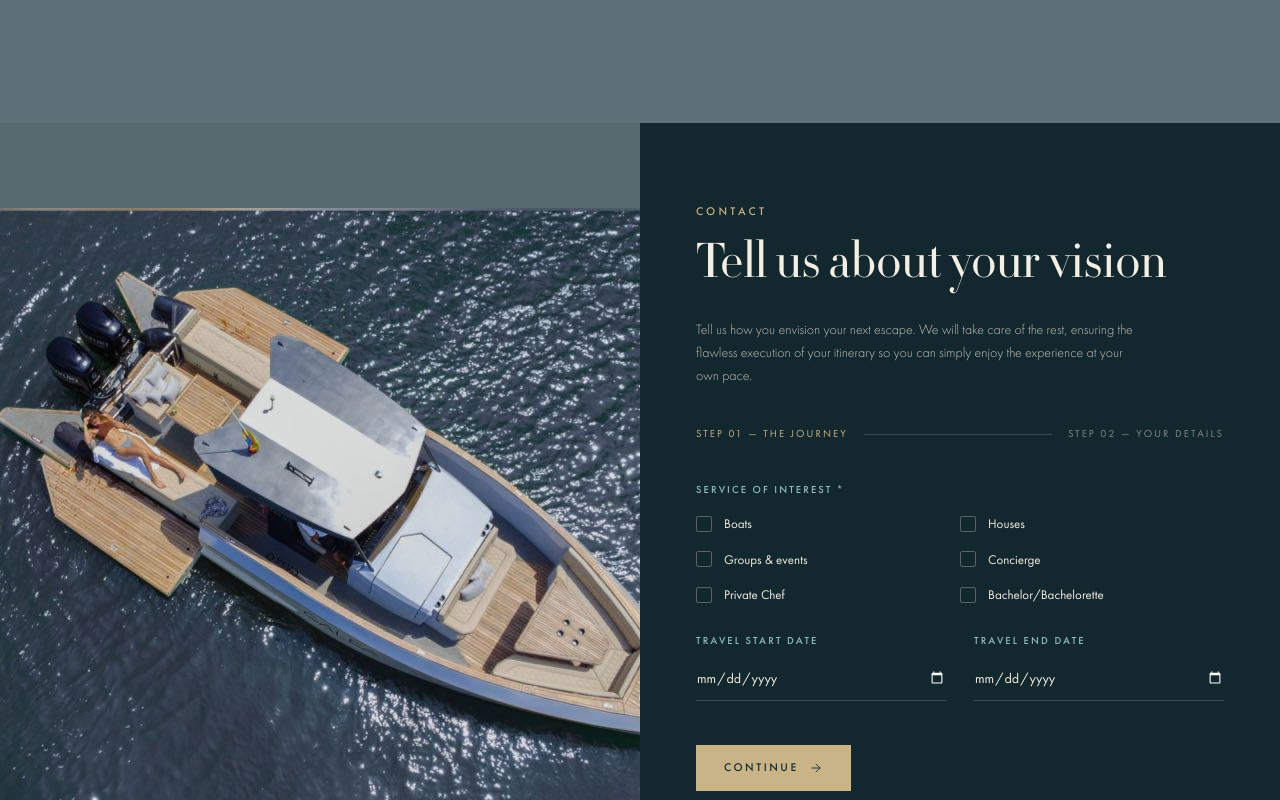
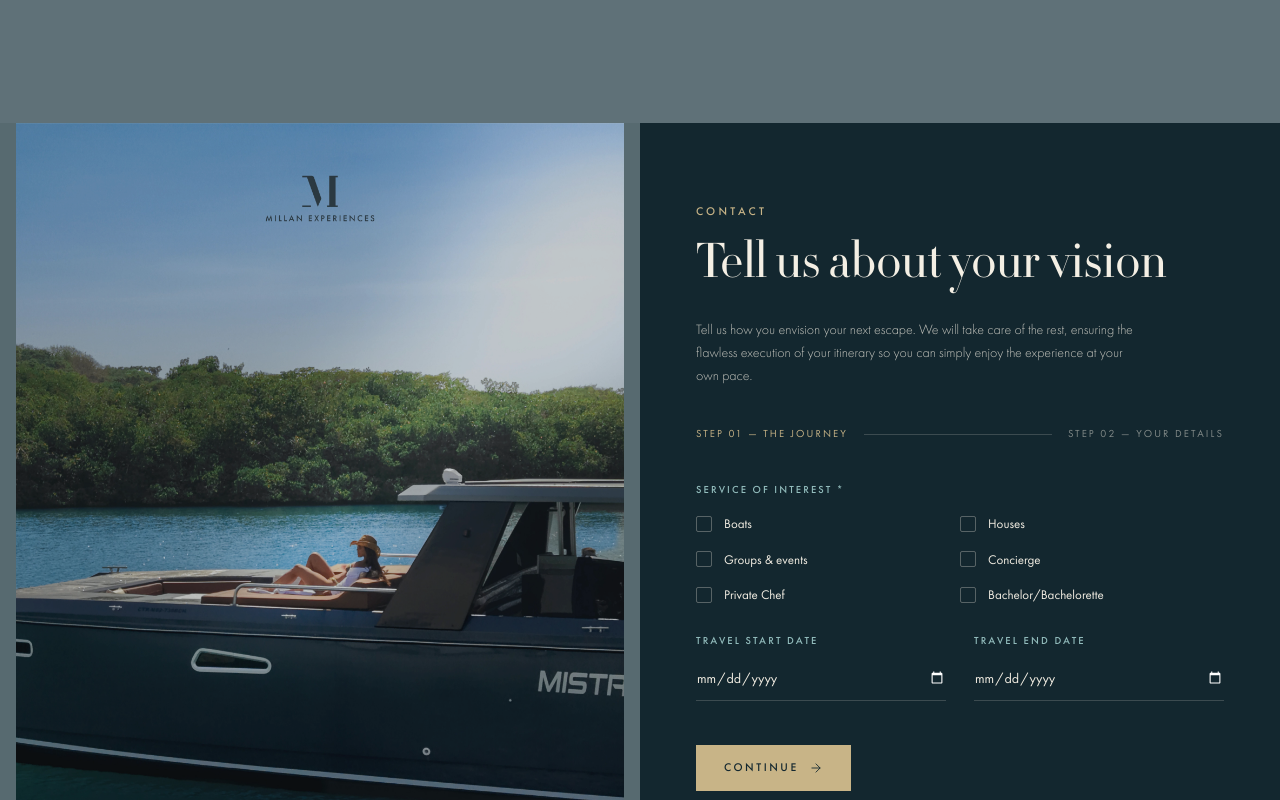
Before and after one commit to contactoktweb/MillanExperiences, a Next.js app: page / in a window 1280 px wide. Shown: the part 5200-6000 px from the top of the page. Built offline with nearby package versions, Linux system fonts and the light colour scheme.

Commit message:
design: revert contact section image to yacht-mangrove

```diff
--- a/components/home/contact-section.tsx
+++ b/components/home/contact-section.tsx
@@ -80,7 +80,7 @@ export function ContactSection() {
         {/* Editorial imagery */}
         <div className="relative hidden min-h-[520px] overflow-hidden lg:flex items-center justify-center p-8">
           <Image
-            src="/fotos/whatsapp-image.webp"
+            src="/millan/yacht-mangrove.jpg"
             alt="A guest relaxing on a Millan Experiences yacht by the mangroves."
             fill
             sizes="50vw"
```
